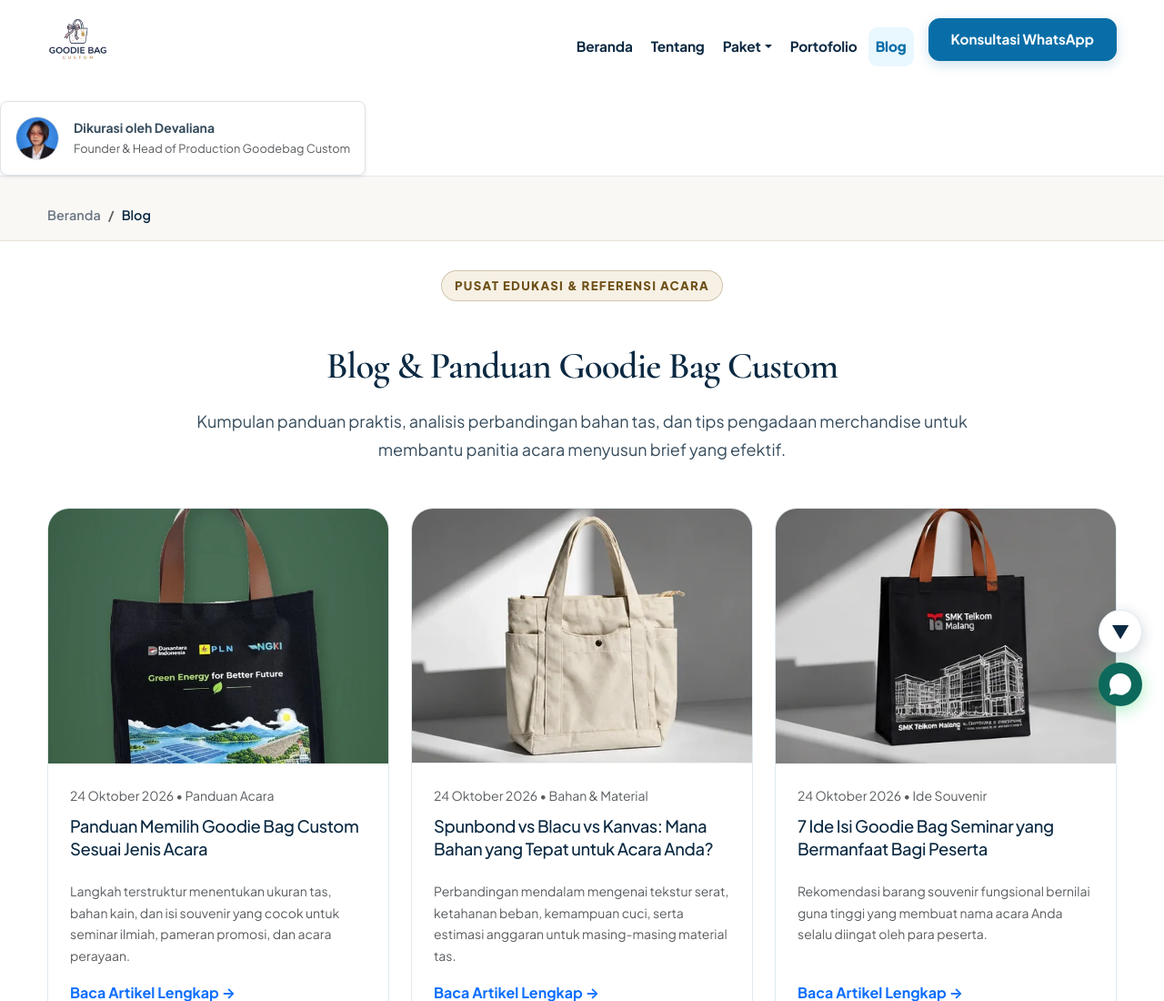
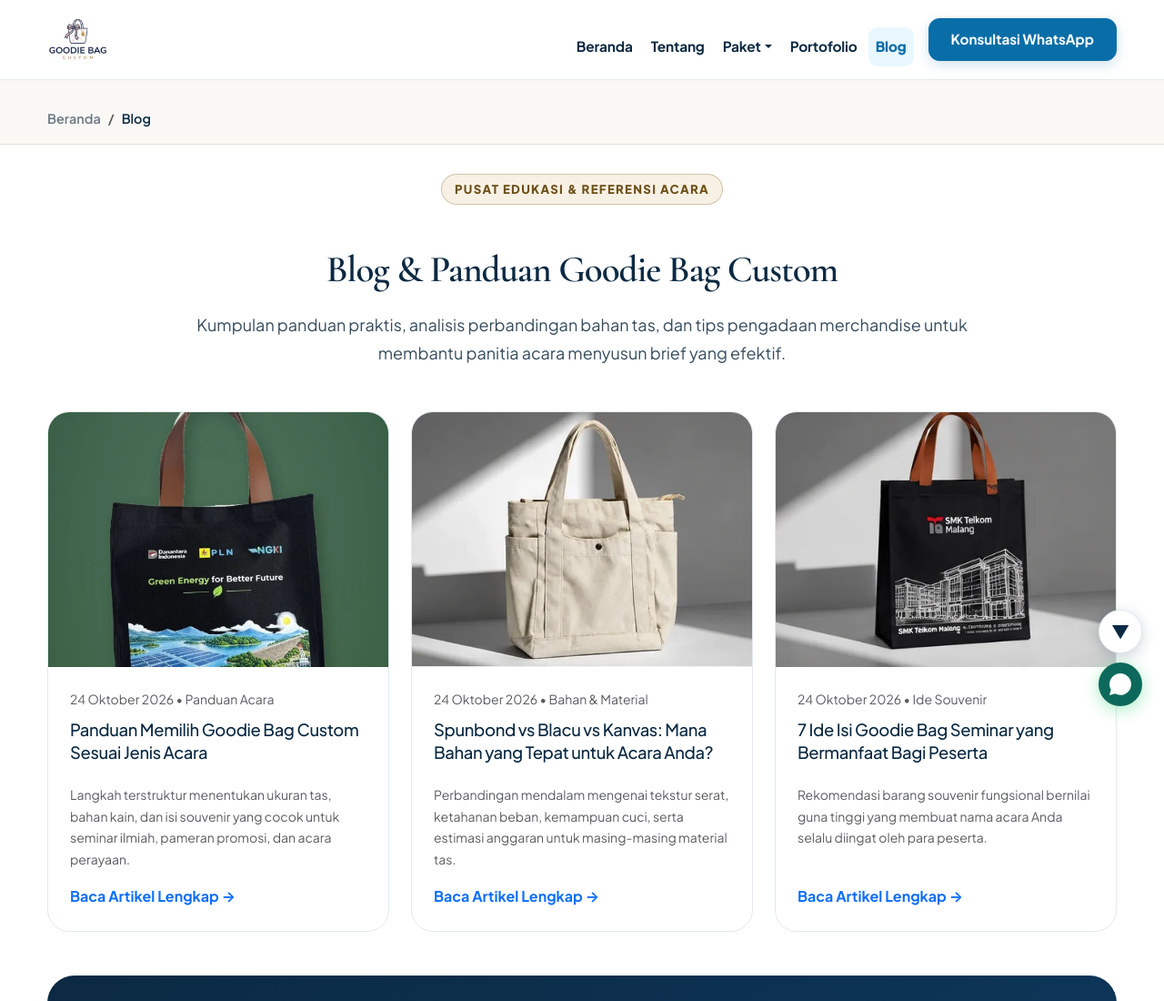
Before and after one commit to Devaliana04/goodebag-custom, a plain HTML site: page blog.html in a window 1280 px wide. Shown: the top 1100 px of the page at 91% size. Drawn offline with nearby package versions, Linux system fonts and the light colour scheme; a web font is replaced by a local one.

Commit message:
fix(blog): remove misplaced curator badge from header

```diff
--- a/blog.html
+++ b/blog.html
@@ -231,16 +231,7 @@
         </div>
       </div>
     </nav>
-          <!-- Editorial Curator Badge -->
-        <div class="mt-4 p-3 bg-white rounded-3 border d-inline-flex align-items-center gap-3 shadow-sm">
-          <img src="assets/images/author/devaliana-square.webp" width="48" height="48" class="rounded-circle border" alt="Devaliana" style="width:48px;height:48px;object-fit:cover;">
-          <div class="text-start">
-            <div class="small fw-bold text-navy">Dikurasi oleh Devaliana</div>
-            <div class="text-muted" style="font-size:0.8rem;">Founder &amp; Head of Production Goodebag Custom</div>
-          </div>
-        </div>
-
-      </header>
+  </header>
 
   <!-- Breadcrumb -->
   <nav class="breadcrumb-nav" aria-label="Breadcrumb">
```
